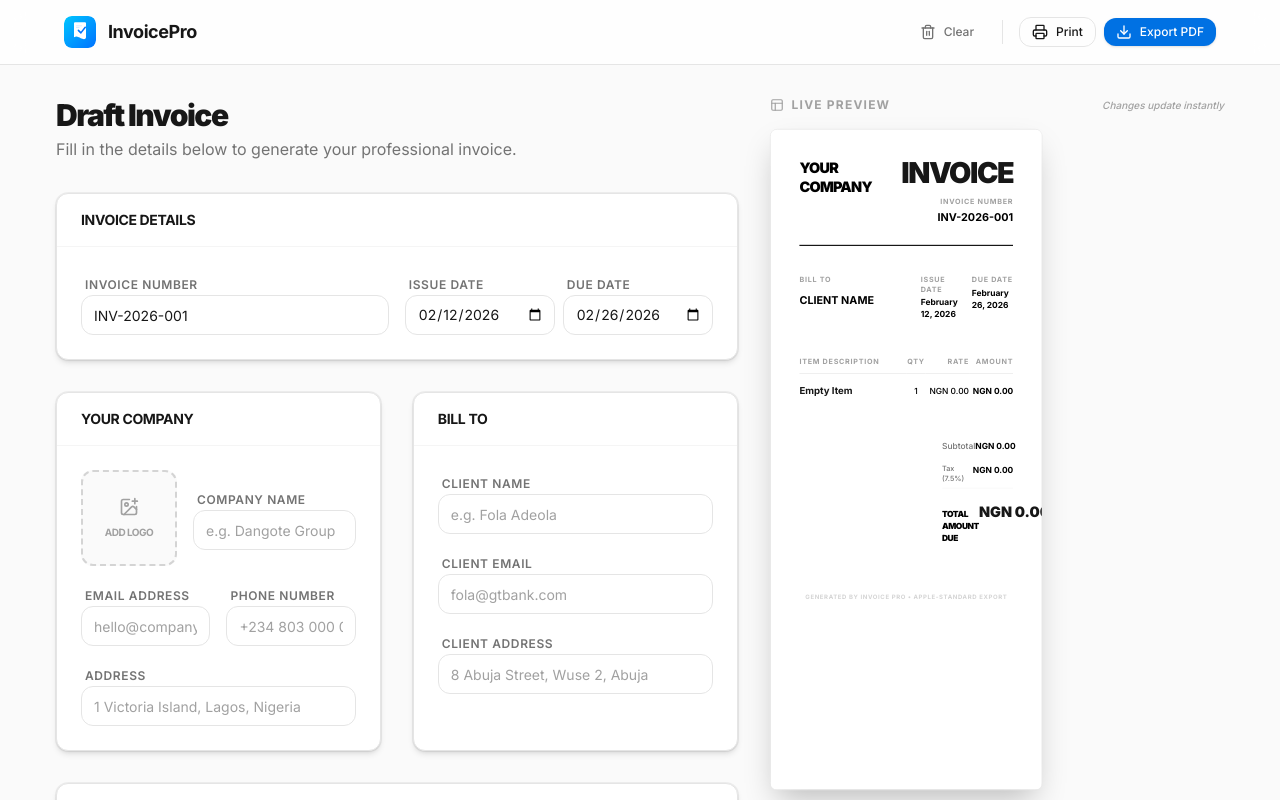
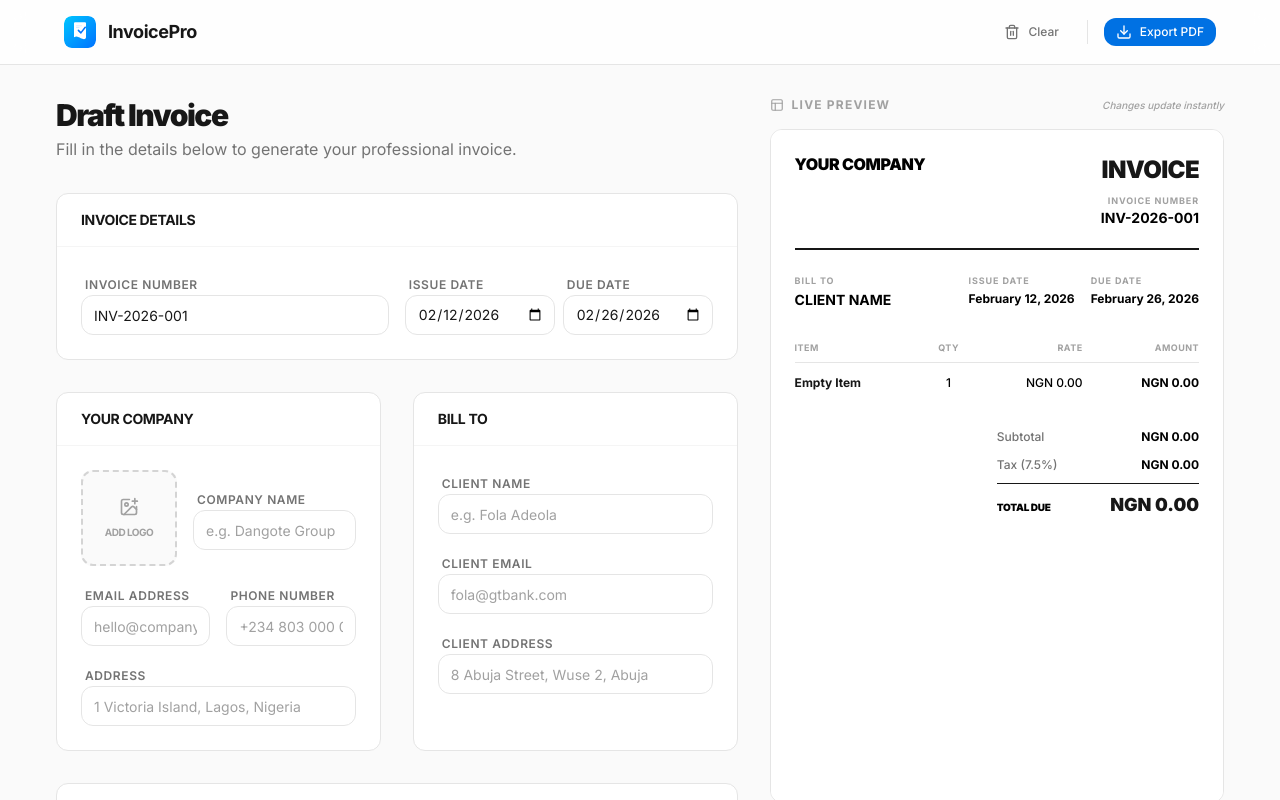
Before and after one commit to Omo-Akeye/invoice-generator, a React (Vite) app: page / in a window 1280 px wide. Shown: the top 800 px of the page. Built offline with nearby package versions, Linux system fonts and the light colour scheme.

Commit message:
feat: Implement core invoice generation functionality including UI components, state management, and utilities.

```diff
--- a/src/components/InvoicePage.tsx
+++ b/src/components/InvoicePage.tsx
@@ -7,7 +7,7 @@ import { InvoiceSummary } from './features/invoice/InvoiceSummary';
 import { InvoicePreview } from './features/invoice/InvoicePreview';
 import { Button } from './ui/Button';
 import { TextArea } from './ui/Input';
-import { Download, Trash2, Printer, Layout } from 'lucide-react';
+import { Download, Trash2, Layout } from 'lucide-react';
 import { exportToPDF } from '../utils/pdf';
 import { motion } from 'framer-motion';
 
@@ -15,16 +15,17 @@ export const InvoicePage: React.FC = () => {
     const { invoice, updateInvoiceDetails, clearInvoice } = useInvoice();
 
     const handleExport = async () => {
-        await exportToPDF('invoice-preview', `invoice-${invoice.invoiceNumber || 'draft'}`);
-    };
+        const defaultName = invoice.invoiceNumber || 'draft-invoice';
+        const fileName = window.prompt('Enter filename for PDF:', defaultName);
 
-    const handlePrint = () => {
-        window.print();
+        if (fileName !== null) {
+            await exportToPDF('invoice-preview', fileName || defaultName);
+        }
     };
 
     return (
         <div className="min-h-screen bg-neutral-50 dark:bg-neutral-950">
-            {/* Top Navbar */}
+
             <header className="sticky top-0 z-30 w-full bg-white/80 dark:bg-neutral-900/80 backdrop-blur-md border-b border-neutral-200 dark:border-neutral-800 no-print">
                 <div className="invoice-container px-6 h-16 flex items-center justify-between">
                     <div className="flex items-center gap-3">
@@ -38,10 +39,6 @@ export const InvoicePage: React.FC = () => {
                             Clear
                         </Button>
                         <div className="w-[1px] h-6 bg-neutral-200 dark:bg-neutral-800 mx-2" />
-                        <Button variant="outline" size="sm" onClick={handlePrint}>
-                            <Printer size={16} className="mr-2" />
-                            Print
-                        </Button>
                         <Button variant="primary" size="sm" onClick={handleExport}>
                             <Download size={16} className="mr-2" />
                             Export PDF
@@ -53,7 +50,6 @@ export const InvoicePage: React.FC = () => {
             <main className="invoice-container px-4 py-8">
                 <div className="flex flex-col xl:flex-row gap-8 items-start">
 
-                    {/* Form Side */}
                     <div className="w-full xl:w-[60%] space-y-8 no-print pb-20">
                         <motion.div
                             initial={{ opacity: 0, y: 20 }}
@@ -79,7 +75,7 @@ export const InvoicePage: React.FC = () => {
 
                             <InvoiceSummary />
 
-                            <div className="bg-white dark:bg-neutral-900 rounded-apple p-6 border border-neutral-200 dark:border-neutral-800 shadow-premium">
+                            <div className="bg-white dark:bg-neutral-900 rounded-apple p-6 border border-neutral-200 dark:border-neutral-800">
                                 <TextArea
                                     label="Notes / Terms"
                                     placeholder="Payment is due within 14 days. Thank you for your business!"
@@ -91,7 +87,6 @@ export const InvoicePage: React.FC = () => {
                         </motion.div>
                     </div>
 
-                    {/* Preview Side */}
                     <div className="w-full xl:w-[40%] xl:sticky xl:top-24 space-y-4">
                         <div className="flex items-center justify-between mb-4 no-print">
                             <h3 className="text-xs font-bold text-neutral-400 uppercase tracking-widest flex items-center">
@@ -101,9 +96,8 @@ export const InvoicePage: React.FC = () => {
                             <p className="text-[10px] text-neutral-400 font-medium italic">Changes update instantly</p>
                         </div>
 
-                        <div className="xl:scale-[0.6] xl:origin-top-left 2xl:scale-[0.7] transform transition-transform border border-neutral-200 dark:border-neutral-800 rounded-xl overflow-hidden shadow-2xl bg-neutral-100 dark:bg-neutral-900 group">
-                            <div className="absolute inset-0 bg-black/0 group-hover:bg-black/5 transition-colors pointer-events-none z-10" />
-                            <div className="bg-white pointer-events-none xl:pointer-events-auto">
+                        <div className="border border-neutral-200 dark:border-neutral-800 rounded-xl overflow-hidden bg-white group w-full">
+                            <div className="bg-white">
                                 <InvoicePreview />
                             </div>
                         </div>
--- a/src/components/features/invoice/InvoicePreview.tsx
+++ b/src/components/features/invoice/InvoicePreview.tsx
@@ -8,124 +8,115 @@ export const InvoicePreview = forwardRef<HTMLDivElement>((_, ref) => {
     return (
         <div
             ref={ref}
-            className="bg-white text-black p-12 shadow-2xl min-h-[1100px] w-full max-w-[800px] mx-auto origin-top transition-transform duration-500"
+            className="bg-white text-black p-6 w-full min-h-[calc(100vh-8rem)]"
             id="invoice-preview"
         >
-            {/* Header */}
-            <div className="flex justify-between items-start border-b-2 border-neutral-900 pb-8 mb-12">
-                <div className="space-y-4">
+
+            <div className="flex justify-between items-start border-b-2 border-neutral-900 pb-5 mb-6">
+                <div className="space-y-2">
                     {invoice.company.logo && (
-                        <img src={invoice.company.logo} alt="Logo" className="h-16 w-auto object-contain" />
+                        <img src={invoice.company.logo} alt="Logo" className="h-10 w-auto object-contain" />
                     )}
-                    <div className="space-y-1">
-                        <h1 className="text-2xl font-black uppercase tracking-tighter">{invoice.company.name || 'YOUR COMPANY'}</h1>
-                        <p className="text-sm text-neutral-500 whitespace-pre-line leading-relaxed">{invoice.company.address}</p>
-                        <p className="text-sm text-neutral-500">{invoice.company.email}</p>
-                        <p className="text-sm text-neutral-500">{invoice.company.phone}</p>
+                    <div>
+                        <h1 className="text-base font-black uppercase tracking-tight leading-tight">{invoice.company.name || 'YOUR COMPANY'}</h1>
+                        <p className="text-[11px] text-neutral-500 leading-relaxed">{invoice.company.address}</p>
+                        <p className="text-[11px] text-neutral-500">{invoice.company.email}</p>
+                        <p className="text-[11px] text-neutral-500">{invoice.company.phone}</p>
                     </div>
                 </div>
 
-                <div className="text-right space-y-1">
-                    <h2 className="text-5xl font-black text-neutral-900 uppercase tracking-tighter mb-4">Invoice</h2>
-                    <div className="space-y-1">
-                        <p className="text-xs font-bold text-neutral-400 uppercase tracking-widest">Invoice Number</p>
-                        <p className="text-lg font-bold">{invoice.invoiceNumber}</p>
+                <div className="text-right">
+                    <h2 className="text-2xl font-black text-neutral-900 uppercase tracking-tight mb-2">Invoice</h2>
+                    <p className="text-[9px] font-bold text-neutral-400 uppercase tracking-widest">Invoice Number</p>
+                    <p className="text-sm font-bold">{invoice.invoiceNumber}</p>
+                </div>
+            </div>
+
+            <div className="mb-6">
+                <div className="flex items-start justify-between gap-4">
+                    <div className="flex-1 min-w-0">
+                        <h3 className="text-[9px] font-bold text-neutral-400 uppercase tracking-widest mb-1">Bill To</h3>
+                        <p className="text-sm font-bold leading-tight">{invoice.client.name || 'CLIENT NAME'}</p>
+                        <p className="text-[11px] text-neutral-500 leading-relaxed">{invoice.client.address}</p>
+                        <p className="text-[11px] text-neutral-500">{invoice.client.email}</p>
+                    </div>
+                    <div className="flex gap-4 shrink-0">
+                        <div>
+                            <h3 className="text-[9px] font-bold text-neutral-400 uppercase tracking-widest mb-1 whitespace-nowrap">Issue Date</h3>
+                            <p className="text-xs font-bold whitespace-nowrap">{formatDate(invoice.issueDate)}</p>
+                        </div>
+                        <div>
+                            <h3 className="text-[9px] font-bold text-neutral-400 uppercase tracking-widest mb-1 whitespace-nowrap">Due Date</h3>
+                            <p className="text-xs font-bold whitespace-nowrap">{formatDate(invoice.dueDate)}</p>
+                        </div>
                     </div>
                 </div>
             </div>
 
-            {/* Client and Info */}
-            <div className="grid grid-cols-2 gap-12 mb-12">
-                <div>
-                    <h3 className="text-xs font-bold text-neutral-400 uppercase tracking-widest mb-3">Bill To</h3>
-                    <div className="space-y-1">
-                        <p className="text-lg font-bold">{invoice.client.name || 'CLIENT NAME'}</p>
-                        <p className="text-sm text-neutral-500 whitespace-pre-line leading-relaxed">{invoice.client.address}</p>
-                        <p className="text-sm text-neutral-500">{invoice.client.email}</p>
-                    </div>
-                </div>
-                <div className="grid grid-cols-2 gap-4">
-                    <div>
-                        <h3 className="text-xs font-bold text-neutral-400 uppercase tracking-widest mb-1">Issue Date</h3>
-                        <p className="text-sm font-bold">{formatDate(invoice.issueDate)}</p>
-                    </div>
-                    <div>
-                        <h3 className="text-xs font-bold text-neutral-400 uppercase tracking-widest mb-1">Due Date</h3>
-                        <p className="text-sm font-bold">{formatDate(invoice.dueDate)}</p>
-                    </div>
-                </div>
-            </div>
-
-            {/* Items Table */}
-            <div className="mb-12">
+            <div className="mb-6">
                 <table className="w-full">
                     <thead>
                         <tr className="border-b border-neutral-200">
-                            <th className="py-3 text-left text-xs font-bold text-neutral-400 uppercase tracking-widest w-1/2">Item Description</th>
-                            <th className="py-3 text-center text-xs font-bold text-neutral-400 uppercase tracking-widest">Qty</th>
-                            <th className="py-3 text-right text-xs font-bold text-neutral-400 uppercase tracking-widest">Rate</th>
-                            <th className="py-3 text-right text-xs font-bold text-neutral-400 uppercase tracking-widest">Amount</th>
+                            <th className="py-2 text-left text-[9px] font-bold text-neutral-400 uppercase tracking-wider">Item</th>
+                            <th className="py-2 text-center text-[9px] font-bold text-neutral-400 uppercase tracking-wider w-10">Qty</th>
+                            <th className="py-2 text-right text-[9px] font-bold text-neutral-400 uppercase tracking-wider">Rate</th>
+                            <th className="py-2 text-right text-[9px] font-bold text-neutral-400 uppercase tracking-wider">Amount</th>
                         </tr>
                     </thead>
                     <tbody className="divide-y divide-neutral-100">
                         {invoice.items.map((item) => (
                             <tr key={item.id}>
-                                <td className="py-4">
-                                    <p className="font-bold text-neutral-900">{item.name || 'Empty Item'}</p>
-                                    <p className="text-xs text-neutral-500 mt-0.5">{item.description}</p>
+                                <td className="py-3">
+                                    <p className="text-xs font-bold text-neutral-900">{item.name || 'Empty Item'}</p>
+                                    {item.description && <p className="text-[10px] text-neutral-500 mt-0.5">{item.description}</p>}
                                 </td>
-                                <td className="py-4 text-center text-sm font-medium">{item.quantity}</td>
-                                <td className="py-4 text-right text-sm font-medium">{formatCurrency(item.unitPrice, invoice.settings.currency)}</td>
-                                <td className="py-4 text-right text-sm font-bold">{formatCurrency(item.total, invoice.settings.currency)}</td>
+                                <td className="py-3 text-center text-xs font-medium">{item.quantity}</td>
+                                <td className="py-3 text-right text-xs font-medium whitespace-nowrap">{formatCurrency(item.unitPrice, invoice.settings.currency)}</td>
+                                <td className="py-3 text-right text-xs font-bold whitespace-nowrap">{formatCurrency(item.total, invoice.settings.currency)}</td>
                             </tr>
                         ))}
                     </tbody>
                 </table>
             </div>
 
-            {/* Calculations */}
             <div className="flex justify-end">
-                <div className="w-1/3 space-y-3">
-                    <div className="flex justify-between text-sm py-1">
+                <div className="w-1/2 space-y-2">
+                    <div className="flex justify-between text-xs py-0.5">
                         <span className="text-neutral-500 font-medium">Subtotal</span>
-                        <span className="font-bold">{formatCurrency(invoice.subtotal, invoice.settings.currency)}</span>
+                        <span className="font-bold whitespace-nowrap">{formatCurrency(invoice.subtotal, invoice.settings.currency)}</span>
                     </div>
 
                     {invoice.settings.includeTax && (
-                        <div className="flex justify-between text-sm py-1 border-b border-neutral-100 pb-2">
-                            <span className="text-neutral-500 font-medium text-xs">Tax ({invoice.settings.taxRate}%)</span>
-                            <span className="font-bold">{formatCurrency(invoice.taxAmount, invoice.settings.currency)}</span>
+                        <div className="flex justify-between text-xs py-0.5">
+                            <span className="text-neutral-500 font-medium">Tax ({invoice.settings.taxRate}%)</span>
+                            <span className="font-bold whitespace-nowrap">{formatCurrency(invoice.taxAmount, invoice.settings.currency)}</span>
                         </div>
                     )}
 
                     {invoice.settings.discountValue > 0 && (
-                        <div className="flex justify-between text-sm py-1 text-red-600">
-                            <span className="font-medium text-xs">Discount</span>
-                            <span className="font-bold">-{formatCurrency(invoice.discountAmount, invoice.settings.currency)}</span>
+                        <div className="flex justify-between text-xs py-0.5 text-red-600">
+                            <span className="font-medium">Discount</span>
+                            <span className="font-bold whitespace-nowrap">-{formatCurrency(invoice.discountAmount, invoice.settings.currency)}</span>
                         </div>
                     )}
 
-                    <div className="flex justify-between items-baseline pt-4">
-                        <span className="text-sm font-black uppercase tracking-tighter">Total Amount Due</span>
-                        <span className="text-2xl font-black text-neutral-900 leading-none">
+                    <div className="flex justify-between items-baseline pt-3 border-t border-neutral-900">
+                        <span className="text-[10px] font-black uppercase tracking-tight">Total Due</span>
+                        <span className="text-lg font-black text-neutral-900 leading-none whitespace-nowrap">
                             {formatCurrency(invoice.total, invoice.settings.currency)}
                         </span>
                     </div>
                 </div>
             </div>
 
-            {/* Notes */}
             {invoice.notes && (
-                <div className="mt-16 pt-8 border-t border-neutral-100">
-                    <h3 className="text-xs font-bold text-neutral-400 uppercase tracking-widest mb-3">Notes</h3>
-                    <p className="text-sm text-neutral-500 leading-relaxed italic">{invoice.notes}</p>
+                <div className="mt-8 pt-4 border-t border-neutral-100">
+                    <h3 className="text-[9px] font-bold text-neutral-400 uppercase tracking-widest mb-2">Notes</h3>
+                    <p className="text-[11px] text-neutral-500 leading-relaxed italic">{invoice.notes}</p>
                 </div>
             )}
 
-            {/* Footer */}
-            <div className="mt-20 text-center">
-                <p className="text-[10px] font-bold text-neutral-300 uppercase tracking-widest">Generated by Invoice Pro • Apple-Standard Export</p>
-            </div>
+
         </div>
     );
 });
--- a/src/components/ui/Button.tsx
+++ b/src/components/ui/Button.tsx
@@ -9,11 +9,11 @@ interface ButtonProps extends React.ButtonHTMLAttributes<HTMLButtonElement> {
 export const Button = React.forwardRef<HTMLButtonElement, ButtonProps>(
     ({ className, variant = 'primary', size = 'md', ...props }, ref) => {
         const variants = {
-            primary: 'bg-brand-primary text-white hover:bg-blue-600 shadow-sm active:scale-[0.98]',
+            primary: 'bg-brand-primary text-white hover:bg-blue-600 active:scale-[0.98]',
             secondary: 'bg-neutral-100 dark:bg-neutral-800 text-neutral-900 dark:text-neutral-100 hover:bg-neutral-200 dark:hover:bg-neutral-700 active:scale-[0.98]',
             outline: 'border border-neutral-200 dark:border-neutral-700 bg-transparent text-neutral-900 dark:text-neutral-100 hover:bg-neutral-50 dark:hover:bg-neutral-900 active:scale-[0.98]',
             ghost: 'bg-transparent text-neutral-600 hover:bg-neutral-100 dark:hover:bg-neutral-800 dark:text-neutral-400 active:scale-[0.98]',
-            danger: 'bg-red-500 text-white hover:bg-red-600 shadow-sm active:scale-[0.98]',
+            danger: 'bg-red-500 text-white hover:bg-red-600 active:scale-[0.98]',
         };
 
         const sizes = {
@@ -27,7 +27,7 @@ export const Button = React.forwardRef<HTMLButtonElement, ButtonProps>(
             <button
                 ref={ref}
                 className={cn(
-                    'inline-flex items-center justify-center rounded-apple font-medium transition-all duration-200 focus-visible:outline-none focus-visible:ring-2 focus-visible:ring-brand-primary disabled:opacity-50 disabled:pointer-events-none',
+                    'inline-flex items-center justify-center rounded-apple font-medium transition-all duration-200 focus-visible:outline-none focus-visible:ring-2 focus-visible:ring-brand-primary disabled:opacity-50 disabled:pointer-events-none cursor-pointer disabled:cursor-not-allowed',
                     variants[variant],
                     sizes[size],
                     className
--- a/src/components/ui/Card.tsx
+++ b/src/components/ui/Card.tsx
@@ -10,7 +10,7 @@ interface CardProps {
 export const Card: React.FC<CardProps> = ({ children, className, title }) => {
     return (
         <div className={cn(
-            'bg-white dark:bg-neutral-900 rounded-apple border border-neutral-200 dark:border-neutral-800 shadow-premium overflow-hidden transition-all duration-300',
+            'bg-white dark:bg-neutral-900 rounded-apple border border-neutral-200 dark:border-neutral-800 overflow-hidden transition-all duration-300',
             className
         )}>
             {title && (
--- a/src/index.css
+++ b/src/index.css
@@ -7,7 +7,7 @@
     --color-brand-secondary: #86868b;
     /* Apple Gray */
     --radius-apple: 12px;
-    --shadow-premium: 0 4px 6px -1px rgb(0 0 0 / 0.1), 0 2px 4px -2px rgb(0 0 0 / 0.1), 0 0 0 1px rgb(0 0 0 / 0.05);
+    --shadow-premium: none;
 }
 
 :root {
@@ -17,6 +17,14 @@
 body {
     @apply bg-neutral-50 dark:bg-neutral-950 text-neutral-900 dark:text-neutral-100 antialiased;
     font-feature-settings: "cv02", "cv03", "cv04", "cv11";
+}
+
+button {
+    cursor: pointer;
+}
+
+button:disabled {
+    cursor: not-allowed;
 }
 
 /* Custom scrollbar for a premium feel */
--- a/src/store/InvoiceContext.tsx
+++ b/src/store/InvoiceContext.tsx
@@ -50,7 +50,7 @@ const DEFAULT_INVOICE: Invoice = {
     ],
     settings: {
         currency: 'NGN',
-        taxRate: 7.5, // Standard Nigerian VAT
+        taxRate: 7.5,
         discountValue: 0,
         discountType: 'percentage',
         includeTax: true,
@@ -66,7 +66,7 @@ const InvoiceContext = createContext<InvoiceContextType | undefined>(undefined);
 export const InvoiceProvider: React.FC<{ children: React.ReactNode }> = ({ children }) => {
     const [rawInvoice, setInvoice] = useLocalStorage<Invoice>('invoice-data', DEFAULT_INVOICE);
 
-    // Derived state: calculate totals on every render (memoized for performance)
+
     const invoice = useMemo(() => {
         const subtotal = calculateSubtotal(rawInvoice.items);
         const taxAmount = rawInvoice.settings.includeTax
@@ -122,7 +122,7 @@ export const InvoiceProvider: React.FC<{ children: React.ReactNode }> = ({ child
             items: prev.items.map(item => {
                 if (item.id === id) {
                     const updatedItem = { ...item, ...updates };
-                    // Auto-calculate item total
+
                     if ('quantity' in updates || 'unitPrice' in updates) {
                         updatedItem.total = calculateLineItemTotal(updatedItem.quantity, updatedItem.unitPrice);
                     }
--- a/src/utils/calculations.ts
+++ b/src/utils/calculations.ts
@@ -1,9 +1,5 @@
 import type { LineItem } from '../types/invoice';
 
-/**
- * Rounds a number to the specified number of decimal places accurately.
- * Prevents floating point errors like 0.1 + 0.2 = 0.30000000000000004
- */
 export const roundTo = (value: number, decimals: number = 2): number => {
     return Number(Math.round(Number(value + 'e' + decimals)) + 'e-' + decimals);
 };
--- a/src/utils/pdf.ts
+++ b/src/utils/pdf.ts
@@ -7,7 +7,7 @@ export const exportToPDF = async (elementId: string, filename: string) => {
 
     try {
         const canvas = await html2canvas(element, {
-            scale: 2, // High resolution
+            scale: 2,
             useCORS: true,
             logging: false,
             backgroundColor: '#ffffff',
```
Also changed, not shown: src/components/features/invoice/InvoiceItems.tsx (+7 -3 lines), src/components/features/invoice/InvoiceSummary.tsx (+8 -4 lines).
